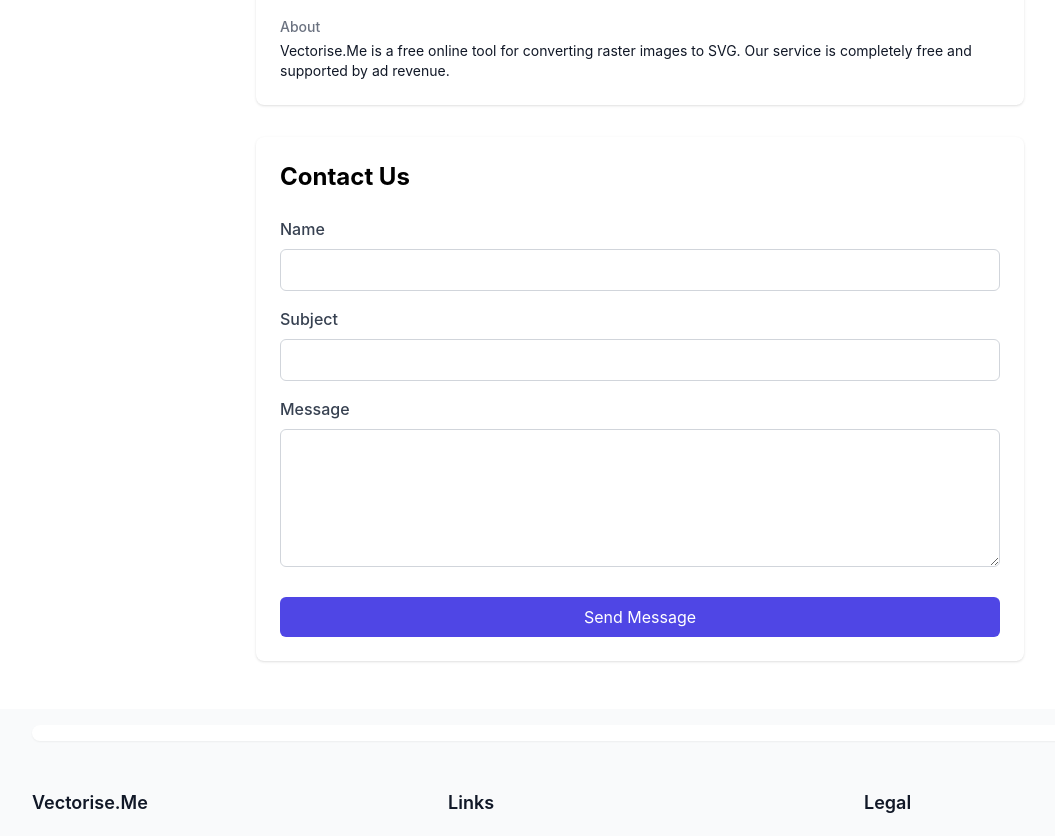
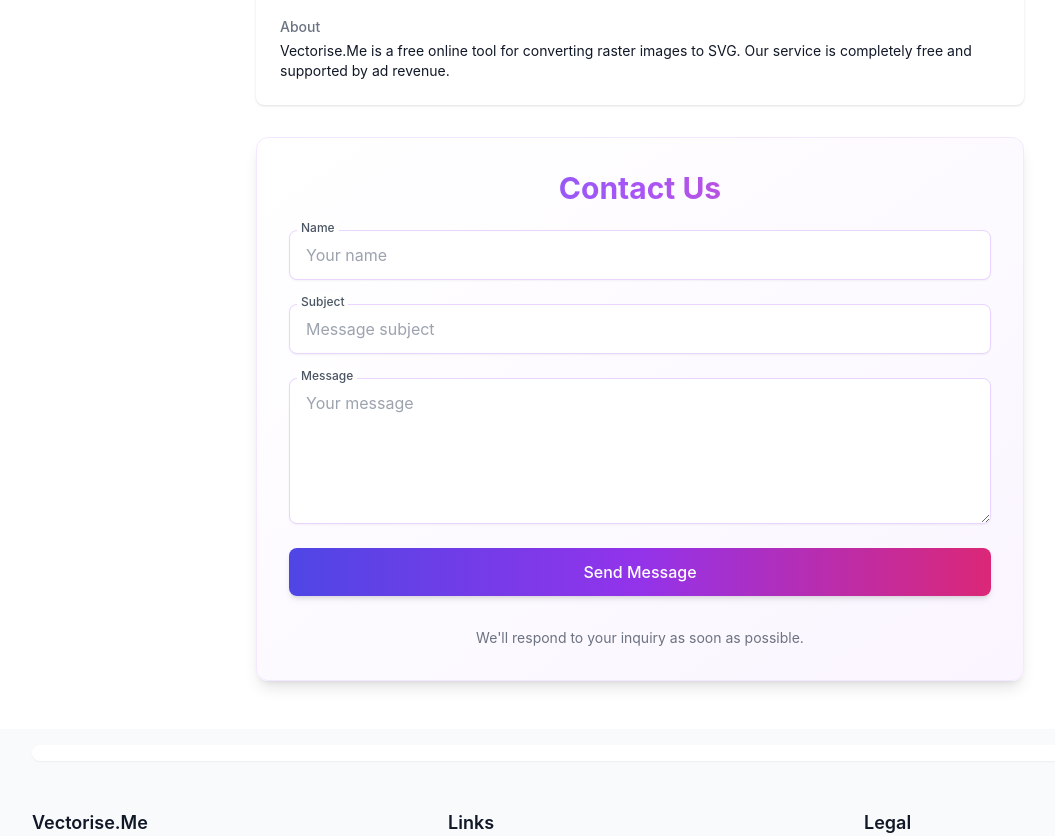
Before and after one commit to JonathanWeerakkody/VTRACER-APP, a Next.js app: page /contact in a window 1280 px wide. Shown: the part 380-1216 px from the top of the page, without its empty margins (0-1055 px from the left). Built offline with nearby package versions, Linux system fonts and the light colour scheme.

Commit message:
Update ContactForm.js

```diff
--- a/components/ContactForm.js
+++ b/components/ContactForm.js
@@ -1,5 +1,6 @@
 // components/ContactForm.js
 import { useState } from 'react';
+import TranslatedText from './i18n/TranslatedText';
 
 export default function ContactForm() {
   const [formData, setFormData] = useState({
@@ -48,18 +49,22 @@
   };
 
   return (
-    <div className="bg-white shadow rounded-lg p-6">
-      <h2 className="text-2xl font-bold mb-6">Contact Us</h2>
+    <div className="bg-gradient-to-br from-white to-purple-50 shadow-lg rounded-xl p-8 border border-purple-100">
+      <h2 className="text-3xl font-bold mb-6 text-center bg-clip-text text-transparent bg-gradient-to-r from-indigo-500 via-purple-500 to-pink-500">
+        <TranslatedText id="contactUs" defaultText="Contact Us" />
+      </h2>
 
       {submitStatus && (
-        <div className={`p-4 mb-6 rounded ${submitStatus.success ? 'bg-green-100 text-green-800' : 'bg-red-100 text-red-800'}`}>
+        <div className={`p-4 mb-6 rounded-lg ${submitStatus.success ? 'bg-green-100 text-green-800' : 'bg-red-100 text-red-800'}`}>
           {submitStatus.message}
         </div>
       )}
 
-      <form onSubmit={handleSubmit}>
-        <div className="mb-4">
-          <label htmlFor="name" className="block text-gray-700 font-medium mb-2">Name</label>
+      <form onSubmit={handleSubmit} className="space-y-6">
+        <div className="relative">
+          <label htmlFor="name" className="absolute -top-2.5 left-2 inline-block bg-white px-1 text-xs font-medium text-gray-600">
+            <TranslatedText id="name" defaultText="Name" />
+          </label>
           <input
             type="text"
             id="name"
@@ -67,14 +72,15 @@
             value={formData.name}
             onChange={handleChange}
             required
-            className="w-full px-3 py-2 border border-gray-300 rounded-md focus:outline-none focus:ring-2 focus:ring-indigo-500"
+            className="mt-1 block w-full px-4 py-3 bg-white border border-purple-200 rounded-lg shadow-sm focus:outline-none focus:ring-2 focus:ring-purple-500 focus:border-transparent transition-all duration-200"
+            placeholder="Your name"
           />
         </div>
 
-        {/* Email field removed as requested */}
-
-        <div className="mb-4">
-          <label htmlFor="subject" className="block text-gray-700 font-medium mb-2">Subject</label>
+        <div className="relative">
+          <label htmlFor="subject" className="absolute -top-2.5 left-2 inline-block bg-white px-1 text-xs font-medium text-gray-600">
+            <TranslatedText id="subject" defaultText="Subject" />
+          </label>
           <input
             type="text"
             id="subject"
@@ -82,12 +88,15 @@
             value={formData.subject}
             onChange={handleChange}
             required
-            className="w-full px-3 py-2 border border-gray-300 rounded-md focus:outline-none focus:ring-2 focus:ring-indigo-500"
+            className="mt-1 block w-full px-4 py-3 bg-white border border-purple-200 rounded-lg shadow-sm focus:outline-none focus:ring-2 focus:ring-purple-500 focus:border-transparent transition-all duration-200"
+            placeholder="Message subject"
           />
         </div>
 
-        <div className="mb-6">
-          <label htmlFor="message" className="block text-gray-700 font-medium mb-2">Message</label>
+        <div className="relative">
+          <label htmlFor="message" className="absolute -top-2.5 left-2 inline-block bg-white px-1 text-xs font-medium text-gray-600">
+            <TranslatedText id="message" defaultText="Message" />
+          </label>
           <textarea
             id="message"
             name="message"
@@ -95,18 +104,38 @@
             onChange={handleChange}
             required
             rows="5"
-            className="w-full px-3 py-2 border border-gray-300 rounded-md focus:outline-none focus:ring-2 focus:ring-indigo-500"
+            className="mt-1 block w-full px-4 py-3 bg-white border border-purple-200 rounded-lg shadow-sm focus:outline-none focus:ring-2 focus:ring-purple-500 focus:border-transparent transition-all duration-200"
+            placeholder="Your message"
           ></textarea>
         </div>
 
         <button
           type="submit"
           disabled={isSubmitting}
-          className={`w-full bg-indigo-600 text-white py-2 px-4 rounded-md hover:bg-indigo-700 transition-colors ${isSubmitting ? 'opacity-70 cursor-not-allowed' : ''}`}
+          className={`w-full py-3 px-6 text-white font-medium rounded-lg shadow-md
+            bg-gradient-to-r from-indigo-600 via-purple-600 to-pink-600
+            hover:from-indigo-700 hover:via-purple-700 hover:to-pink-700
+            focus:outline-none focus:ring-2 focus:ring-offset-2 focus:ring-purple-500
+            transform transition-all duration-200 hover:scale-[1.02]
+            ${isSubmitting ? 'opacity-70 cursor-not-allowed' : ''}`}
         >
-          {isSubmitting ? 'Sending...' : 'Send Message'}
+          {isSubmitting ? (
+            <div className="flex items-center justify-center">
+              <svg className="animate-spin -ml-1 mr-3 h-5 w-5 text-white" xmlns="http://www.w3.org/2000/svg" fill="none" viewBox="0 0 24 24">
+                <circle className="opacity-25" cx="12" cy="12" r="10" stroke="currentColor" strokeWidth="4"></circle>
+                <path className="opacity-75" fill="currentColor" d="M4 12a8 8 0 018-8V0C5.373 0 0 5.373 0 12h4zm2 5.291A7.962 7.962 0 014 12H0c0 3.042 1.135 5.824 3 7.938l3-2.647z"></path>
+              </svg>
+              <TranslatedText id="sending" defaultText="Sending..." />
+            </div>
+          ) : (
+            <TranslatedText id="sendMessage" defaultText="Send Message" />
+          )}
         </button>
       </form>
+
+      <div className="mt-8 text-center text-sm text-gray-500">
+        <TranslatedText id="contactDisclaimer" defaultText="We'll respond to your inquiry as soon as possible." />
+      </div>
     </div>
   );
 }
```
